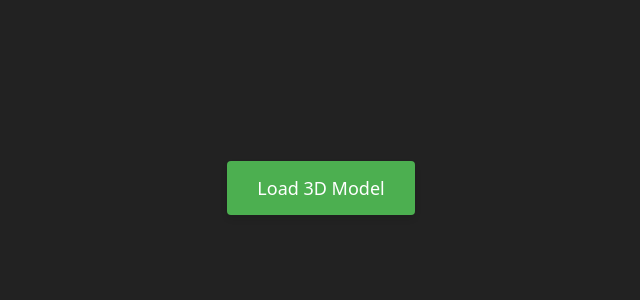
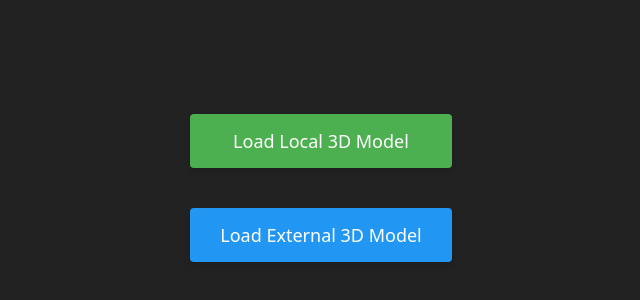
Before and after one commit to efeboyboy/cg-vue-splat, a Vue app: page / in a window 1280 px wide. Shown: the part 212-512 px from the top of the page, without its empty margins (319-959 px from the left). Built offline with nearby package versions, Linux system fonts and the light colour scheme.

Commit message:
link capability added

```diff
--- a/package.json
+++ b/package.json
@@ -1,6 +1,6 @@
 {
   "name": "cg-vue-splat",
-  "version": "0.2.3",
+  "version": "0.2.4",
   "description": "Vue 3 wrapper component for GaussianSplats3D rendering library",
   "type": "module",
   "files": [
--- a/src/App.vue
+++ b/src/App.vue
@@ -12,8 +12,21 @@
       const errorMessage = ref("");
       const showSplat = ref(false);
       const loadingStarted = ref(false);
+      const useExternalUrl = ref(false);
+      const splatSrc = ref("/splats/bonsai.splat");
 
-      const loadSplat = () => {
+      const loadLocalSplat = () => {
+        splatSrc.value = "/splats/bonsai.splat";
+        useExternalUrl.value = false;
+        isLoading.value = true;
+        showSplat.value = true;
+        loadingStarted.value = true;
+      };
+
+      const loadExternalSplat = () => {
+        splatSrc.value =
+          "https://storage.googleapis.com/reefos-3d/splats/reef-full.splat";
+        useExternalUrl.value = true;
         isLoading.value = true;
         showSplat.value = true;
         loadingStarted.value = true;
@@ -34,8 +47,11 @@
         isLoading,
         errorMessage,
         showSplat,
-        loadSplat,
+        loadLocalSplat,
+        loadExternalSplat,
         loadingStarted,
+        splatSrc,
+        useExternalUrl,
         onSplatLoaded,
         onSplatError,
       };
@@ -48,19 +64,40 @@
     <div class="viewer-container">
       <GaussianSplat
         v-if="showSplat"
-        src="/splats/bonsai.splat"
+        :src="splatSrc"
+        :cameraPosition="[0, 0, 3]"
+        :cameraLookAt="[0, 0, 0]"
+        :cameraUp="[0, -1, 0]"
+        :fov="45"
+        :maxScreenSpaceSplatSize="2048"
+        :selfDrivenMode="true"
+        autoRotate
+        :autoRotateSpeed="0.5"
+        :showFps="true"
+        :responsive="true"
+        :enableControls="true"
         @loaded="onSplatLoaded"
         @error="onSplatError"
       />
 
       <div v-if="!loadingStarted" class="placeholder">
-        <button class="load-button" @click="loadSplat">Load 3D Model</button>
+        <div class="button-container">
+          <button class="load-button" @click="loadLocalSplat">
+            Load Local 3D Model
+          </button>
+          <button class="load-button external" @click="loadExternalSplat">
+            Load External 3D Model
+          </button>
+        </div>
       </div>
 
       <div v-if="isLoading" class="viewer-loading">
         <div class="loader"></div>
         <div>Loading 3D Gaussian Splat...</div>
         <div class="loading-message">This may take a few moments</div>
+        <div v-if="useExternalUrl" class="loading-message note">
+          Note: External URLs require proper CORS headers
+        </div>
       </div>
 
       <div v-if="errorMessage" class="error-message">
@@ -102,6 +139,12 @@
     align-items: center;
   }
 
+  .button-container {
+    display: flex;
+    flex-direction: column;
+    gap: 20px;
+  }
+
   .load-button {
     background-color: #4caf50;
     border: none;
@@ -122,6 +165,14 @@
     background-color: #45a049;
     transform: translateY(-2px);
     box-shadow: 0 6px 8px rgba(0, 0, 0, 0.2);
+  }
+
+  .load-button.external {
+    background-color: #2196f3;
+  }
+
+  .load-button.external:hover {
+    background-color: #0b7dda;
   }
 
   .placeholder {
@@ -153,6 +204,11 @@
     margin-top: 10px;
     font-size: 14px;
     opacity: 0.8;
+  }
+
+  .loading-message.note {
+    color: #ffeb3b;
+    font-style: italic;
   }
 
   .viewer-loading {
--- a/src/components/GaussianSplat.vue
+++ b/src/components/GaussianSplat.vue
@@ -195,8 +195,11 @@
 
           console.log("Loading splat file:", props.src);
 
+          // Handle both local and remote URLs
+          const splatSrc = props.src;
+
           // Load the splat file using the correct API method
-          await viewer.addSplatScene(props.src, {
+          await viewer.addSplatScene(splatSrc, {
             splatAlphaRemovalThreshold: props.splatAlphaRemovalThreshold,
             showLoadingUI: props.showLoadingUI,
             position: props.position,
--- a/vite.config.js
+++ b/vite.config.js
@@ -4,7 +4,20 @@ import { resolve } from "path";
 
 // https://vite.dev/config/
 export default defineConfig({
-  plugins: [vue()],
+  plugins: [
+    vue(),
+    // Add CORS headers required for external splat files
+    {
+      name: "configure-response-headers",
+      configureServer: (server) => {
+        server.middlewares.use((_req, res, next) => {
+          res.setHeader("Cross-Origin-Embedder-Policy", "require-corp");
+          res.setHeader("Cross-Origin-Opener-Policy", "same-origin");
+          next();
+        });
+      },
+    },
+  ],
   build: {
     lib: {
       entry: resolve(__dirname, "src/lib/index.js"),
```
Also changed, not shown: 1 other file (tests, documents, lock files or other folders).
